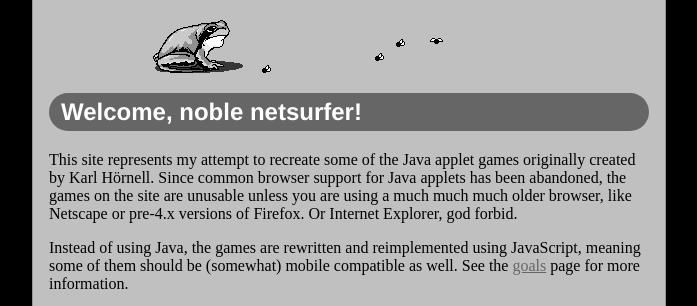
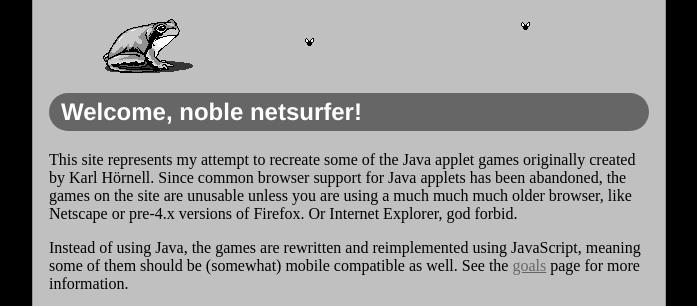
Before and after one commit to Eggbertx/JavaScriptOnTheBrain, an Astro site: page / in a window 1280 px wide. Shown: the part 115-421 px from the top of the page, without its empty margins (291-988 px from the left). Built offline with nearby package versions, Linux system fonts and the light colour scheme; Astro itself is replaced by a stand-in of ours; a web font is replaced by a local one.

Commit message:
Finish A Light Snack implementation

```diff
--- a/public/js/lightsnack.js
+++ b/public/js/lightsnack.js
@@ -1,86 +1,162 @@
 const gameplayArea = document.querySelector("section.gameplay-area");
-if (!gameplayArea) {
+if(!gameplayArea) {
 	throw new Error("Gameplay area not found");
 }
 gameplayArea.insertAdjacentHTML("beforeend", `<canvas id="frog-canvas" class="main-canvas" />`);
 
 /** @type {HTMLCanvasElement} */
 const cnv = document.querySelector("canvas#frog-canvas");
-if (!cnv) {
+if(!cnv) {
 	throw new Error("Canvas element not found");
 }
-cnv.width = 400;
+cnv.width = 500;
 cnv.height = 60;
-
-const debug = window.debugGames || false;
 
 /** @type {CanvasRenderingContext2D} */
 const ctx = cnv.getContext("2d");
-if (!ctx) {
+if(!ctx) {
 	throw new Error("Canvas context not found");
 }
-ctx.imageSmoothingEnabled = false;
+// ctx.imageSmoothingEnabled = false;
 
-const faceFrames = [0, 1, 2, 3, 2, 1, 0];
+const headList = [0, 1, 2, 3, 2, 1, 0]; // frames used when not eating or tongue out
+let headcount = 0.0;
+let currHead = 0;
+
 let currentFrogFrame = 0;
 let frogFrameModulus = 5;
 
-const maxFlies = 5;
 const fliesSY = 220;
 const flyFrames = [
 	{sx: 2, sw: 9},
 	{sx: 13, sw: 13},
 	{sx: 30, sw: 9},
-]
+];
 const fliesSH = 8;
+
+const maxFlies = 5;
 const flies = [];
-let dangerX = 0; // (eatenX:dangerX] = frog animation starts to speed up
-let eatenX = 0; // [0:eatenX] = fly is eaten
-let eatingFly = -1; // index of the fly being eaten, -1 if none
+
+let nearX = 500;
+let nearY = 0;
+let nearNum = -1;
+
 let eatingFlySW = 0;
+let eatState = 0; // 0 = normal, 1 = tongue out, 2 = swallowing
 
-const frogBase = new Image();
-frogBase.onload = () => {
-	for(let i = 0; i < maxFlies; i++) {
-		flies.push({
-			x: randBetween(frogBase.width+40, cnv.width - 13*2),
-			y: randBetween(0, cnv.height - fliesSH),
-			beingEaten: false,
-		});
+let tongue = 0.0;
+let eatDx = 0, eatDy = 0;
+const tongues = [{x: 18, y: 27}, {x: 22, y: 28}, {x: 0, y: 0}, {x: 0, y: 0}];
+let counter = 0;
+
+const imageBase = new Image();
+imageBase.onload = () => {
+	eatenX = imageBase.width + 30; // where the frog switches to eating animation and removes the fly
+	dangerX = eatenX + 30; // where the frog's speed increases
+	setInterval(updateCanvas, 75);
+	for(let f = 0; f < maxFlies; f++) {
+		flies.push({x: 0, y: 0, oldX: 0, oldY: 0, baseX: 0, baseY: 0, dx: 0, dy: 0, alive: false});
 	}
-	eatenX = frogBase.width + 30; // where the frog switches to eating animation and removes the fly
-	dangerX = eatenX + 30; // where the frog's speed increases
-	setInterval(drawCanvas, 1000 / 20); // 5 FPS
 }
-if(window.JSOTB && window.JSOTB.basePath) {
-	console.log(`Setting frogBase.src to ${window.JSOTB.basePath}/img/froggies.png`);
-	frogBase.src = window.JSOTB.basePath + "/img/froggies.png";
-} else {
-	console.log("window.JSOTB not defined, using default path for frogBase.src");
-	frogBase.src = "/JavaScriptOnTheBrain/img/froggies.png";
+imageBase.src = (window.JSOTB && window.JSOTB.basePath) ?
+	(window.JSOTB.basePath + "/img/froggies.png") :
+	"/JavaScriptOnTheBrain/img/froggies.png";
+console.log(`Loading frog image from ${imageBase.src}`);
+
+
+function updateCanvas() {
+	counter=(counter+1)% 30;
+	nearX=500;
+	nearY=0;
+	nearNum=-1;
+	for (let f = 0; f < 5; f++)
+	{
+		if(flies[f].alive) {
+			// Fly active?
+			flies[f].oldX = flies[f].x;
+			flies[f].oldY = flies[f].y;
+			if(counter==f)		// Pick new homing target
+				flies[f].baseX = Math.floor(100 + Math.random() * 400);
+			if(counter == (f+10))
+				flies[f].baseY = Math.floor(16 + Math.random() * 19);
+			if((flies[f].x < flies[f].baseX) && (flies[f].dx < 11)) // Accelerate
+				flies[f].dx+=2;
+			else if((flies[f].x > flies[f].baseX) && (flies[f].dx > -11))
+				flies[f].dx-=2;
+			if((flies[f].y < flies[f].baseY) && (flies[f].dy < 7))
+				flies[f].dy+=2;
+			else if((flies[f].y > flies[f].baseY) && (flies[f].dy > -7))
+				flies[f].dy -= 2;
+			flies[f].x += flies[f].dx; // Update location
+			flies[f].y += flies[f].dy;
+			if(flies[f].x < nearX) {
+				// See if this one is nearest to frog
+				nearX = flies[f].x;
+				nearY = flies[f].y;
+				nearNum = f;
+			}
+		}
+		else {
+			// Fly inactive?
+			if(Math.random()<0.01) // Start new one?
+			{
+				flies[f].x = 500;
+				flies[f].y = 25;
+				flies[f].baseY = 25;
+				flies[f].dx = 0;
+				flies[f].dy = 0;
+				flies[f].alive = true;
+			}
+		}
+	}
+	switch (eatState)
+	{
+		case 0: // Normal
+			headcount += 0.003 * (700 - nearX); // Breathe faster when fly is close
+			if(headcount > 12)
+				headcount -= 6;
+			currHead = headList[Math.floor(headcount) % 6];
+
+			if((nearX > 96) && (nearX < 130) && (nearY < 40) && (nearY > 6)) {
+				// Catch?
+				eatState = 1;
+				eatDx = nearX - 59;
+				eatDy = nearY - 22;
+				tongue = 1;
+				flies[nearNum].alive = false;
+				currHead = 4;
+			}
+			break;
+		case 1: // Tongue out
+			tongue = tongue - 0.3;
+			if(tongue < 0) {
+				eatState = 2;
+				headcount = 0;
+				currHead = 5;
+			}
+			break;
+		case 2: // Swallowing
+			headcount += 0.1;
+			if(headcount < 0.6)
+				currHead = 5;
+			else if(headcount < 3.3)
+				currHead = 6 + ((Math.floor(headcount * 2)) & 1);
+			else if(headcount < 4.4)
+				currHead = 5;
+			else
+				eatState = 0;
+			break;
+		default:
+			break;
+	}
+
+	drawCanvas();
 }
 
+function drawCanvas() {
+	ctx.clearRect(0, 0, cnv.width, cnv.height);
 
-function randBetween(min, max) {
-	return Math.floor(Math.random() * (max - min + 1)) + min;
-}
-
-function debugFrame(x, y, w, h, strokeStyle, fillStyle = "", text = "") {
-	if(debug) {
-		ctx.strokeStyle = strokeStyle;
-		if(fillStyle != "")
-			ctx.fillStyle = fillStyle;
-		ctx.strokeRect(x, y, w, h);
-		if(fillStyle != "")
-			ctx.fillRect(x, y, w, h);
-		if(text) {
-			ctx.fillText(text, x + 2, y + 12);
-		}
-	}
-}
-
-function drawFrog(frame = -1) {
-	// frog base sprite
+	// draw the frog base sprite
 	let sx = 0;
 	let sy = 0;
 	let sw = 96;
@@ -89,123 +165,59 @@
 	let dy = 0;
 	let dw = sw;
 	let dh = sh;
-	ctx.drawImage(frogBase, sx, sy, sw, sh, dx, dy, dw, dh);
-	debugFrame(dx, dy, dw, dh-4, "green", "");
-	if(frame < 0 || frame > 3) {
+	ctx.drawImage(imageBase, sx, sy, sw, sh, dx, dy, dw, dh);
+
+	// frog face sprite
+	if(currHead < 0 || currHead >= 8) {
 		return; // no face sprite to draw
 	}
 
-	// frog face sprite
-	sx = (frame % 2 == 0)?0:frogBase.width / 2;
-	const syBase = (eatingFly > -1)?140:60;
-	sy = syBase + Math.floor(frame / 2) * 40; // 60 or 100 for normal, 140 or 180 for eating
-	sw = frogBase.width / 2;
+	sx = (currHead % 2 == 0)?0:imageBase.width / 2;
+	sy = 60 + Math.floor(currHead / 2) * 40; // 60, 60, 100, 100, 140, 140, 180, 180
+	sw = imageBase.width / 2;
 	sh = 40;
-	dx = 48;
-	dy = 0;
-	dw = sw;
-	dh = sh;
-	ctx.clearRect(dx, dy, sw, sh-6);
+	ctx.clearRect(48, 0, sw, sh - 6);
+	ctx.drawImage(imageBase, sx, sy, sw, sh, 48, 0, sw, sh);
 
-	// draw tongue if frog is eating a fly
-	if(eatingFly > -1 && flies[eatingFly]) {
-		const fly = flies[eatingFly];
-		// draw tongue as a line
-		ctx.strokeStyle = "red";
-		ctx.lineWidth = 2;
+	if(eatState == 1) {
+		// draw tongue
+		tongues[2].x = Math.floor(18 + tongue * eatDx);
+		tongues[2].y = Math.floor(27 + tongue * eatDy);
+		tongues[3].x = tongues[2].x;
+		tongues[3].y = Math.floor(25 + tongue * eatDy);
+		ctx.fillStyle = "#ff8080"; // original uses #ffafaf but it doesn't show up in grayscale
 		ctx.beginPath();
-		ctx.moveTo(frogBase.width-32, cnv.height / 3); // tongue goes to the left side of the canvas
-		ctx.lineTo(fly.x + eatingFlySW / 2, fly.y + fliesSH / 2);
-		ctx.stroke();
+		ctx.moveTo(tongues[0].x + 42, tongues[0].y);
+		for (const te of tongues) {
+			ctx.lineTo(te.x + 42, te.y);
+		}
+		ctx.closePath();
+		ctx.fill();
+
+		// captured fly
+		const flyDx = Math.floor(11 + tongue * eatDx) + 42;
+		const flyDy = Math.floor(25 + tongue * eatDy);
+		sx = flyFrames[0].sx;
+		sy = fliesSY;
+		sw = flyFrames[0].sw;
+		sh = fliesSH;
+		dx = flyDx + flyFrames[0].sw;
+		dy = flyDy - fliesSH / 2;
+		dw = sw;
+		dh = sh;
+		ctx.drawImage(imageBase, sx, sy, sw, sh, dx, dy, dw, dh);
 	}
-
-	ctx.drawImage(frogBase, sx, sy, sw, sh, dx, dy, dw, dh);
-	debugFrame(dx, dy, dw, dh-4, "black", "", `Frame: ${frame}  (${sx},${sy})`);
+	flies.filter(f => f.alive).forEach(fly => {
+		// draw flies
+		const flyFrame = flyFrames[counter & 1];
+		sx = flyFrame.sx;
+		sy = fliesSY;
+		sw = flyFrame.sw;
+		sh = fliesSH;
+		dx = Math.floor(fly.x);
+		dy = Math.floor(fly.y);
+		dw = sw;
+		dh = sh;
+		ctx.drawImage(imageBase, sx, sy, sw, sh, dx, dy, dw, dh);
+	});
 }
-
-function anyFliesInDangerZone() {
-	return flies.some(fly => fly && fly.x > eatenX && fly.x <= dangerX);
-}
-
-
-
-function drawFlies() {
-	for (const f in flies) {
-		const fly = flies[f];
-		if(!fly) continue; // fly is eaten
-		const frameIndex = Math.floor(Math.random() * flyFrames.length);
-		const sx = flyFrames[frameIndex].sx;
-		const sw = flyFrames[frameIndex].sw;
-		ctx.drawImage(frogBase, sx, fliesSY, sw, fliesSH, fly.x, fly.y, sw, fliesSH);
-
-		if(!fly.beingEaten) {
-			// if fly is being eaten, it is "stuck" until removed
-			// flies[f].x += randBetween(-8, 8);
-			flies[f].x += randBetween(-4, 2);
-			flies[f].y += randBetween(-2, 2);
-		}
-
-		if(fly.x <= eatenX && eatingFly == -1) {
-			// frog is eating the fly, change the animation and reset the modulus
-			eatingFly = f;
-			eatingFlySW = sw;
-			flies[f].beingEaten = true;
-			currentFrogFrame = 0; // reset frog frame to start eating animation
-		}
-
-		// bounds checking
-		if (fly.x < 0)
-			flies[f].x = 0;
-		if (fly.x > cnv.width - sw)
-			flies[f].x = cnv.width - sw;
-		if (fly.y < 0)
-			flies[f].y = 0;
-		if (fly.y > cnv.height - fliesSH)
-			flies[f].y = cnv.height - fliesSH;
-
-		debugFrame(fly.x, fly.y, sw, fliesSH, "green", "", `Fly ${parseInt(f) + 1}`)
-	}
-}
-
-let frameCount = 0;
-function drawCanvas() {
-	ctx.clearRect(0, 0, cnv.width, cnv.height); // clear the canvas
-	if((frameCount++ % frogFrameModulus) == 0) {
-		if(currentFrogFrame++ >= faceFrames.length) {
-			if(eatingFly > -1) {
-				// reset eating animation
-				currentFrogFrame = 0;
-				flies[eatingFly] = null;
-				eatingFly = -1; // reset eating fly
-			}
-			currentFrogFrame = 0;
-		}
-		if(currentFrogFrame == 1) {
-			// mouth closed, remove fly
-			flies[eatingFly] = null;
-		}
-	}
-	let someFliesInDangerZone = anyFliesInDangerZone();
-
-	if(eatingFly > -1) {
-		frogFrameModulus = 10;
-	} else if(someFliesInDangerZone) {
-		frogFrameModulus = 2;
-	} else {
-		frogFrameModulus = 5;
-	}
-
-	if(debug) {
-		ctx.strokeStyle = "green";
-		ctx.strokeText(`Modulus: ${frogFrameModulus}, eatingFly: ${eatingFly}`, cnv.width/2 - 32, cnv.height-4);
-
-		// draw "danger zone", where the frog's speed increases but the fly is still "alive"
-		debugFrame(eatenX, 0, dangerX - eatenX, cnv.height, "orange", "", `Danger Zone: ${eatenX} to ${dangerX}`);
-
-		// draw "eaten zone", where the frog switches to eating animation and removes the fly
-		debugFrame(0, 0, eatenX, cnv.height, "red", "", `Eaten Zone: 0 to ${eatenX}`);
-	}
-	let frameIndex = faceFrames[currentFrogFrame];
-	drawFrog(frameIndex);
-	drawFlies();
-}
--- a/src/data/games.yaml
+++ b/src/data/games.yaml
@@ -43,7 +43,7 @@
   newShortDesc: The fly-eating from decoration on the main page. This is a canvas animation of a frog that eats flies that fly around randomly.
   gamePageDescriptionHTML: The frog has been painted green and updated with an optional background color parameter. For example, &lt;param name="bgcolor" value="#a000ff"&gt; sets the background to blueish purple. Default is light gray.
   newGamePageDescriptionHTML:
-    <p>This animation slices up the original image into sub-images for things like the frog, its face, and the flies. A background color can be set by altering the CSS background/background-color value. The animation on the front page uses the same script, but has a grayscale CSS filter applied.</p>
+    <p>This animation slices up the original image into sub-images for things like the frog, its face, and the flies. A background color can be set by altering the CSS <span class="text-monospace">background</span> or <span class="text-monospace">background-color</span> value. The animation on the front page uses the same script, but has a grayscale CSS filter applied.</p>
     <p><a href="$BASE_PATH/js/lightsnack.js">Here</a> is the source code and <a href="$BASE_PATH/img/froggies.png">here</a> is the image data.</p>
   gameScripts:
     - {src: /js/lightsnack.js, defer: true}
--- a/src/styles/main.scss
+++ b/src/styles/main.scss
@@ -98,6 +98,11 @@
 
 main {
 	padding: 0.5em 1em;
+
+
+	> *:first-child {
+		margin-top: 0.5em;
+	}
 }
 
 .page-title {
@@ -121,12 +126,12 @@
 	}
 }
 
-main > *:first-child {
-	margin-top: 0.5em;
+.text-bold {
+	font-weight: bold;
 }
 
-.text-bold {
-	font-weight: bold;
+.text-monospace {
+	font-family: monospace;
 }
 
 footer {
```
